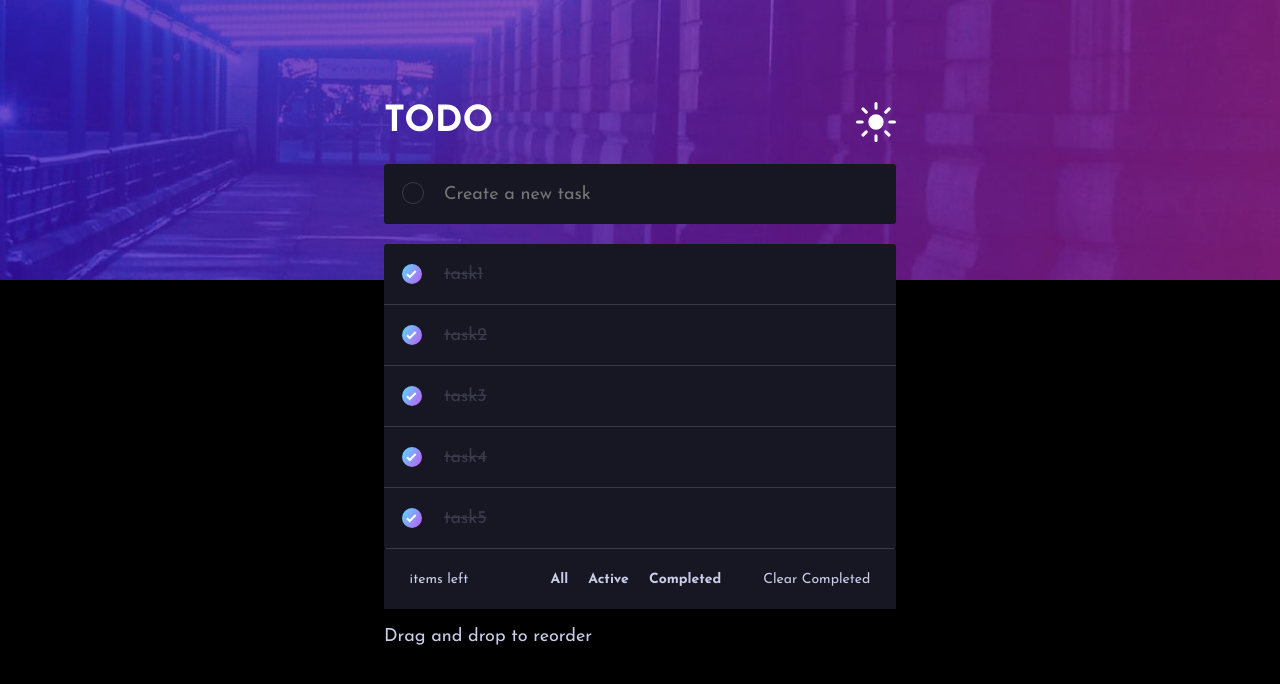
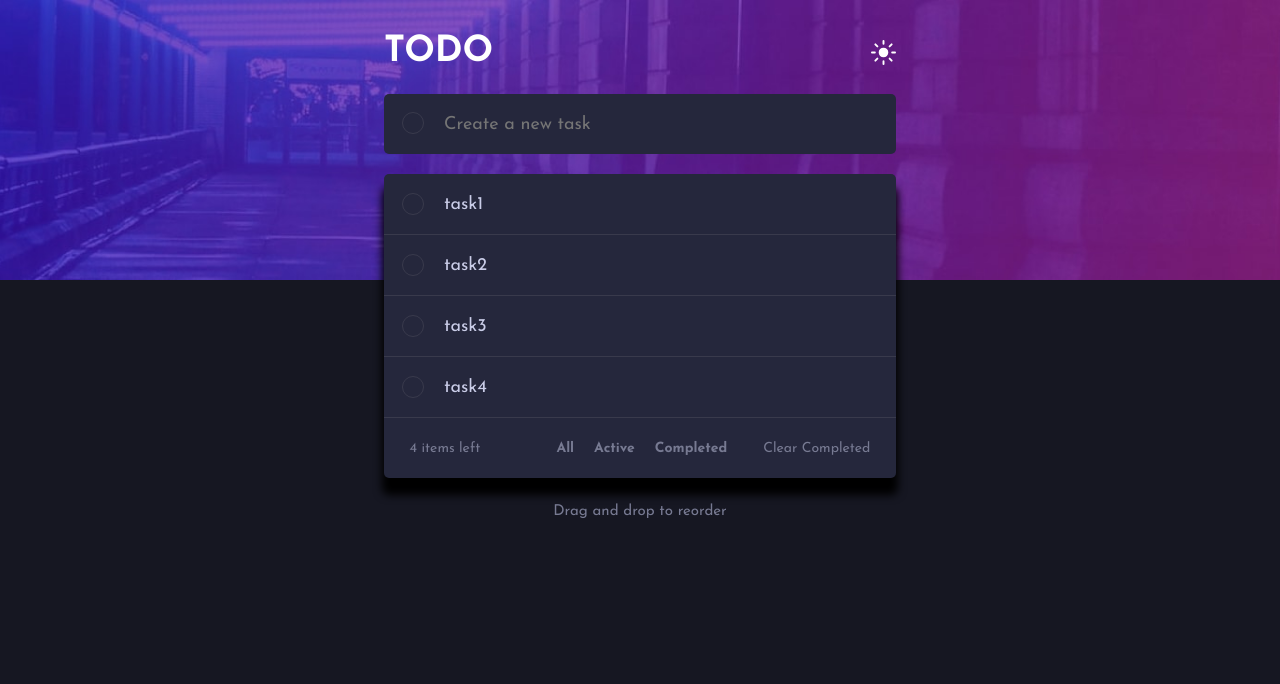
Before and after one commit to ZelayaGonzalo/react-to-do, a React (Create React App) app: page / in a window 1280 px wide. Shown: the top 684 px of the page. Built offline with nearby package versions, Linux system fonts and the light colour scheme.

Commit message:
Finished basic functionality

```diff
--- a/package.json
+++ b/package.json
@@ -9,6 +9,7 @@
     "array-move": "^3.0.1",
     "react": "^17.0.1",
     "react-dom": "^17.0.1",
+    "react-motion": "^0.5.2",
     "react-scripts": "4.0.2",
     "react-sortable-hoc": "^1.11.0",
     "web-vitals": "^1.1.0"
--- a/public/index.html
+++ b/public/index.html
@@ -26,7 +26,7 @@
       work correctly both with client-side routing and a non-root public URL.
       Learn how to configure a non-root public URL by running `npm run build`.
     -->
-    <title>React App</title>
+    <title>TODO React</title>
   </head>
   <body>
     <noscript>You need to enable JavaScript to run this app.</noscript>
--- a/src/App.css
+++ b/src/App.css
@@ -2,11 +2,10 @@
   width: 100%;
   height: 100vh;
   min-height: 600px;
-  background-color: black;
+  background-color: hsl(235, 21%, 11%);
   position: relative;
   display: flex;
   justify-content: center;
-  align-items: center;
 }
 .top{
   position: absolute;
@@ -15,4 +14,17 @@
   height: 35%;
   background:url("images/bg-desktop-dark.jpg");
   background-size: cover;
+  background-position:center;
+  background-repeat: no-repeat;
 }
+
+.app-light{
+  background-color: hsl(0, 0%, 98%);
+  ;
+}
+.top-light{
+  background: url("./images/bg-desktop-light.jpg");
+  background-size: cover;
+  background-position:center;
+  background-repeat: no-repeat;
+}
--- a/src/App.js
+++ b/src/App.js
@@ -5,22 +5,80 @@ import List from './Components/List'
 function createTask(task) {
   return{
     task,
-    completed:true,
+    completed:false,
   }
 }
 
 function App() {
   const [tasks,setTasks] = useState([])
+  const [searchValue,setSearchValue]=useState("")
+  const [show,setShow]=useState("all")
+  const [lightmode,setLightmode]=useState(false)
+  useEffect(()=>{
+    setTasks(()=>{return [createTask("task1"),createTask("task2"),createTask("task3"),createTask("task4")]})
+  },[])
+  function handleSearch(event){
+    const value = event.target.value
+    setSearchValue(value)
+  }
+  function addTask(event){
+    event.preventDefault()
+    const value = event.target.firstChild.value
+    const newTask = createTask(value)
+    console.log(value)
+    setTasks((prev)=>[...prev, newTask])
+    setSearchValue('')
+  }
+  function removeTask(event){
+    event.preventDefault()
+    event.stopPropagation();
+    const target = event.target.nextSibling.innerHTML
+    console.log(target)
+    setTasks(prev=> prev.filter(item => item.task !== target))
+  }
 
-  useEffect(()=>{
-    setTasks(()=>{return [createTask("task1"),createTask("task2"),createTask("task3"),createTask("task4"),createTask("task5"),createTask("task6")]})
-  },[])
-  //setTasks(()=>{return ["task1","task2","task2"]})
+  function changeMode(event) {
+    setLightmode(!lightmode)
+  }
+
+  function checkTask(event){
+    const checkbox = event.currentTarget.firstChild
+    const target =  event.currentTarget.lastChild.innerHTML
+    console.log(event.currentTarget.lastChild.innerHTML)
+    setTasks((prev) =>{
+        const newArray = prev
+        const index = newArray.findIndex(tasks=>tasks.task === target)
+        console.log(prev[index].completed)
+        newArray[index]={
+          task:target,
+          completed:!prev[index].completed
+        }
+        checkbox.checked = newArray[index].completed
+        console.log(newArray[index])
+        return newArray
+        })
+  }
+  function clearCompleted(event){
+    setTasks(prev=>prev.filter(item =>item.completed === false))
+  }
 
   return (
-    <div className="App">
-      <div className="top"></div>
-      <List tasks={tasks} setTasks={setTasks}/>
+    <div className={lightmode ? "App app-light":"App"}>
+      <div className={lightmode ? "top top-light":"top"} ></div>
+      <List
+      tasks={tasks}
+      setTasks={setTasks}
+      handleSearch={handleSearch}
+      searchValue={searchValue}
+      addTask={addTask}
+      removeTask={removeTask}
+      show={show}
+      setShow={setShow}
+      checkTask={checkTask}
+      clearCompleted={clearCompleted}
+      lightmode={lightmode}
+      changeMode={changeMode}
+      />
     </div>
   );
 }
--- a/src/Components/List.js
+++ b/src/Components/List.js
@@ -1,76 +1,48 @@
 import React from 'react'
 import './list.css'
+import './list-light.css'
+import './mobile.css'
 import iconMoon from '../images/icon-moon.svg'
 import iconSun from '../images/icon-sun.svg'
-import {sortableContainer, sortableElement} from 'react-sortable-hoc';
-import arrayMove from 'array-move';
+import View from './View'
 
 
+function List(props){
 
-const SortableContainer = sortableContainer(({children}) => {
-  return <ul className="task-list">{children}</ul>;
-});
+    function changeShow(event){
+        const id =event.target.id
+        console.log(id)
+        props.setShow(id)
 
-function List(props){
-    function checkTask(event){
-        const checkbox = event.currentTarget.firstChild
-        checkbox.checked = !checkbox.checked
-        const target =  event.currentTarget.lastChild.innerHTML
-        console.log(event.currentTarget.lastChild.innerHTML)
-        props.setTasks((prev) =>{
-            const newArray = prev;
-            const index = newArray.findIndex(tasks=>tasks.task === target)
-            console.log(index)
-            newArray[index].completed = !prev[index].completed
-            console.log(newArray)
-            return newArray
-            })
     }
 
-    const SortableItem = sortableElement(({value}) => <li className="task helper" onClick={checkTask}>
-    <input className="task-check" type="checkbox" checked={value.completed}/>
-    <span className="custom-check"></span>
-    <p>{value.task}</p>
-    </li>);
+    return(
+        <div className={props.lightmode ? "list-container list-container-light" : "list-container"}>
+            <div className="list-title">
+                <h1>TODO</h1>
+                <img className="theme-icon" src={props.lightmode? iconMoon:iconSun} alt="icon" onClick={props.changeMode}/>
+            </div>
+            <form className={props.lightmode ? "search-bar search-bar-light" : "search-bar"} onSubmit={props.addTask}>
+                <input id="search" value={props.searchValue} onChange={props.handleSearch} className="search-bar-input" type="text" placeholder="Create a new task"/>
+                <span></span>
+                <button type="submit" className="b-hide"></button>
+            </form>
+            <View
+            show={props.show}
+            tasks={props.tasks}
+            setTasks={props.setTasks}
+            checkTask={props.checkTask}
+            removeTask={props.removeTask}
+            lightmode={props.lightmode}
+            changeShow={changeShow}
+            clearCompleted={props.clearCompleted}
+            />
+            <p className="drag-message"> Drag and drop to reorder</p>
+
+        </div>
+
+    )
+}
 
 
-  const onSortEnd = ({oldIndex, newIndex}) => {
-    props.setTasks(prev => {
-        const newArray =arrayMove(prev,oldIndex,newIndex)
-        console.log(newArray)
-        return newArray
-    })
-  };
-
-    return(
-        <div className="list-container">
-            <div className="list-title">
-                <h1>TODO</h1>
-                <img className="theme-icon" src={iconSun} alt="icon"/>
-            </div>
-            <div className="search-bar">
-                <span></span>
-                <input className="search-bar-input" type="text" placeholder="Create a new task"/>
-            </div>
-            <SortableContainer onSortEnd={onSortEnd} pressDelay={200}>
-            {props.tasks.map((value, index) => (
-                <SortableItem key={`item-${value.task}`} index={index} value={value}/>
-                    ))}
-            </SortableContainer>
-            <div className="bottom-list">
-                    <div className="bottom-items">
-                        <div className="items-left">items left</div>
-                        <ul className="item-status">
-                            <li>All</li>
-                            <li>Active</li>
-                            <li>Completed</li>
-                        </ul>
-                        <div className="item-clear">Clear Completed</div>
-                    </div>
-            </div>
-            <p className="drag-message"> Drag and drop to reorder </p>
-
-        </div>
-    )
-}
 export default List
--- /dev/null
+++ b/src/Components/View.js
@@ -0,0 +1,98 @@
+import React from 'react'
+import {TransitionMotion, spring, presets} from 'react-motion'
+import {sortableContainer, sortableElement} from 'react-sortable-hoc';
+import arrayMove from 'array-move';
+
+function View(props){
+
+    const SortableContainer = sortableContainer(({children}) => {
+        return <ul className={props.lightmode ? "task-list task-list-light" : "task-list"}>{children}</ul>;
+      });
+
+    const SortableItem = sortableElement(({value}) => <li className={props.lightmode ? "task helper task-light":"task helper"} onClick={props.checkTask}>
+    <input className="task-check" type="checkbox" checked={value.completed} onChange={e => {}}/>
+    <span className="custom-check"></span>
+    <span className="delete-task" onClick={props.removeTask}></span>
+    <p>{value.task}</p>
+    </li>);
+
+
+  const onSortEnd = ({oldIndex, newIndex}) => {
+    props.setTasks(prev => {
+        const newArray =arrayMove(prev,oldIndex,newIndex)
+        return newArray
+    })
+  };
+
+
+    if(props.show === "all"){
+        return(
+            <div className={props.lightmode ? "task-list-container task-list-container-light" : "task-list-container"}>
+                <SortableContainer onSortEnd={onSortEnd} distance={5}>
+                        {props.tasks.map((value, index) => (
+                        <SortableItem className="sort-item" key={index} index={index} value={value}/>
+                      ))}
+
+                </SortableContainer>
+                <div className="bottom-list">
+                    <div className="bottom-items">
+                        <div className="items-left">{props.tasks.length} items left</div>
+                        <ul className={props.lightmode ? "item-status item-status-light":"item-status"}>
+                            <li id="all" onClick={props.changeShow}>All</li>
+                            <li id="active" onClick={props.changeShow}>Active</li>
+                            <li id="completed" onClick={props.changeShow}>Completed</li>
+                        </ul>
+                        <div className={props.lightmode ? "item-clear item-clear-light" :"item-clear"} onClick={props.clearCompleted}>Clear Completed</div>
+                    </div>
+            </div>
+            </div>
+        )
+    }
+    if(props.show === "active"){
+        return(
+        <div className={props.lightmode ? "task-list-container task-list-container-light" : "task-list-container"}>
+        <SortableContainer onSortEnd={onSortEnd} distance={5}>
+            {props.tasks.filter(item=> item.completed === false).map((value,index)=>(
+                <SortableItem className="sort-item" key={index} index={index} value={value}/>
+            ))}
+        </SortableContainer>
+        <div className="bottom-list">
+                    <div className="bottom-items">
+                        <div className="items-left">{props.tasks.length} items left</div>
+                        <ul className={props.lightmode ? "item-status item-status-light":"item-status"}>
+                            <li id="all" onClick={props.changeShow}>All</li>
+                            <li id="active" onClick={props.changeShow}>Active</li>
+                            <li id="completed" onClick={props.changeShow}>Completed</li>
+                        </ul>
+                        <div className={props.lightmode ? "item-clear item-clear-light" :"item-clear"} onClick={props.clearCompleted}>Clear Completed</div>
+                    </div>
+            </div>
+        </div>
+        )
+    }
+    if(props.show === "completed"){
+        return(
+            <div className={props.lightmode ? "task-list-container task-list-container-light" : "task-list-container"}>
+            <SortableContainer onSortEnd={onSortEnd} distance={5}>
+                {props.tasks.filter(item=> item.completed === true).map((value,index)=>(
+                    <SortableItem className="sort-item" key={index} index={index} value={value}/>
+                ))}
+            </SortableContainer>
+            <div className={props.lightmode ? "task-list-container task-list-container-light" : "task-list-container"}>
+                    <div className="bottom-items">
+                        <div className="items-left">{props.tasks.length} items left</div>
+                        <ul className={props.lightmode ? "item-status item-status-light":"item-status"}>
+                            <li id="all" onClick={props.changeShow}>All</li>
+                            <li id="active" onClick={props.changeShow}>Active</li>
+                            <li id="completed" onClick={props.changeShow}>Completed</li>
+                        </ul>
+                        <div className={props.lightmode ? "item-clear item-clear-light" :"item-clear"} onClick={props.clearCompleted}>Clear Completed</div>
+                    </div>
+            </div>
+            </div>
+            )
+    }
+
+}
+
+export default View
--- /dev/null
+++ b/src/Components/list-light.css
@@ -0,0 +1,30 @@
+.list-container-light{
+    /*box-shadow: 0px 25px 8px -8px rgba(0, 0, 0, 0.274);*/
+}
+.search-bar-light{
+    background:hsl(0, 0%, 98%);
+    color: hsl(235, 19%, 35%);
+}
+.search-bar-light input{
+    color:hsl(235, 19%, 35%);
+}
+.task-list-container-light{
+    background:rgb(250, 250, 250);
+    box-shadow: 0px 15px 8px 2px rgba(0, 0, 0, 0.274);
+}
+.task-list-light{
+   color: hsl(235, 19%, 35%);
+}
+.task-light{
+    border-bottom: hsl(233, 11%, 84%) solid 1px;
+}
+.task-light input:checked ~ p{
+    text-decoration: line-through;
+    color: hsl(233, 11%, 84%);
+}
+.item-status-light li:hover{
+    color: hsl(235, 19%, 35%);
+}
+.item-clear-light:hover{
+    color:hsl(235, 19%, 35%);
+}
--- a/src/Components/list.css
+++ b/src/Components/list.css
@@ -7,9 +7,11 @@ ul,ol,li{
     position: relative;
     width: 40%;
     min-width: 500px;
-    height: 80%;
+    height: auto;
+    margin-top: 10px;
+    margin-bottom: auto;
 }
-
+/*Title*/
 .list-title{
     color: white;
     display: flex;
@@ -17,17 +19,20 @@ ul,ol,li{
     align-items: center;
 }
 .theme-icon{
-    width: 40px;
-    height: 40px;
+    width: 25px;
+    height: 25px;
+
 }
+
+/*Search Bar*/
 .search-bar{
     color: hsl(234, 39%, 85%);
-    border-radius: 3px;
+    border-radius: 5px;
     width: 100%;
     height: 60px;
     display: flex;
     justify-content: center;
-    background: hsl(235, 21%, 11%);
+    background: hsl(235, 24%, 19%);
 }
 .search-bar span{
     margin:17.5px 17.5px;
@@ -49,16 +54,22 @@ ul,ol,li{
     color:hsl(234, 39%, 85%);
 }
 
+/*Task List*/
+.task-list-container{
+    background: hsl(235, 24%, 19%);
+    margin-top: 20px;
+    box-shadow: 0px 15px 8px 2px rgb(0, 0, 0);
+    border-radius: 5px;
+}
 .task-list{
-    margin-top: 20px;
     color:hsl(234, 39%, 85%);
-    border-radius: 3px;
-    background: hsl(235, 21%, 11%);
     padding:0;
-    max-height: 305px;
+    height: auto;
+    max-height: 50vh;
     overflow-y: auto;
     -ms-overflow-style: none;  /* IE and Edge */
     scrollbar-width: none;  /* Firefox */
+    transition: 0.3s;
 }
 .task{
     position: relative;
@@ -67,6 +78,7 @@ ul,ol,li{
     align-items: center;
     border-bottom: 1px solid hsl(237, 14%, 26%);
 }
+
 .task input{
     position: absolute;
     opacity: 0;
@@ -107,15 +119,35 @@ ul,ol,li{
     display: inline;
     width: 100%;
     padding-left: 60px;
+    padding-right: 60px;
     overflow: hidden;
     transition: 0.5s;
 }
+
+.task .delete-task{
+    display: block;
+    position: absolute;
+    width: 60px;
+    height: 60px;
+    background: url("../images/icon-cross.svg");
+    background-position: center;
+    background-repeat: no-repeat;
+    right: 0%;
+    visibility: hidden;
+}
+.task:hover .delete-task{
+    z-index: 10;
+    visibility: visible;
+    cursor: pointer;
+}
+
+
+
 /*Bottom list*/
 
 .bottom-list{
     width: 100%;
     height: 60px;
-    background: hsl(235, 21%, 11%);
     display: flex;
     align-items: center;
     justify-content: center;
@@ -126,6 +158,7 @@ ul,ol,li{
     font-size: 14px;
     align-items: center;
     justify-content: space-between;
+    color:hsl(234, 11%, 52%);
 }
 .item-status{
     display: flex;
@@ -133,7 +166,24 @@ ul,ol,li{
 }
 .item-status li{
     padding:0 10px;
+    cursor: pointer;
+}
+.item-status li:hover{
+    color: hsl(234, 39%, 85%);
+}
+.item-clear:hover{
+    cursor: pointer;
+    color: white;
 }
 .helper{
     z-index: 10;
 }
+.b-hide{
+    display: none;
+}
+.drag-message{
+    margin-top: 5%;
+    text-align: center;
+    font-size: 15px;
+    color:hsl(234, 11%, 52%);
+}
--- /dev/null
+++ b/src/Components/mobile.css
@@ -0,0 +1,13 @@
+@media (max-width:600px){
+    .list-container{
+        width: 90%;
+        height: auto;
+        min-width: auto;
+    }
+    .task-list{
+        max-height: 50vh;
+    }
+    .item-status{
+        display: none;
+    }
+}
--- a/src/index.css
+++ b/src/index.css
@@ -6,7 +6,7 @@ body {
     'Ubuntu', 'Cantarell', 'Fira Sans', 'Droid Sans', 'Helvetica Neue',
     sans-serif;
     font-size: 18px;
-    color: hsl(234, 39%, 85%);
+  color: hsl(234, 39%, 85%);
   -webkit-font-smoothing: antialiased;
   -moz-osx-font-smoothing: grayscale;
 }
```
Also changed, not shown: 1 other file (tests, documents, lock files or other folders).
